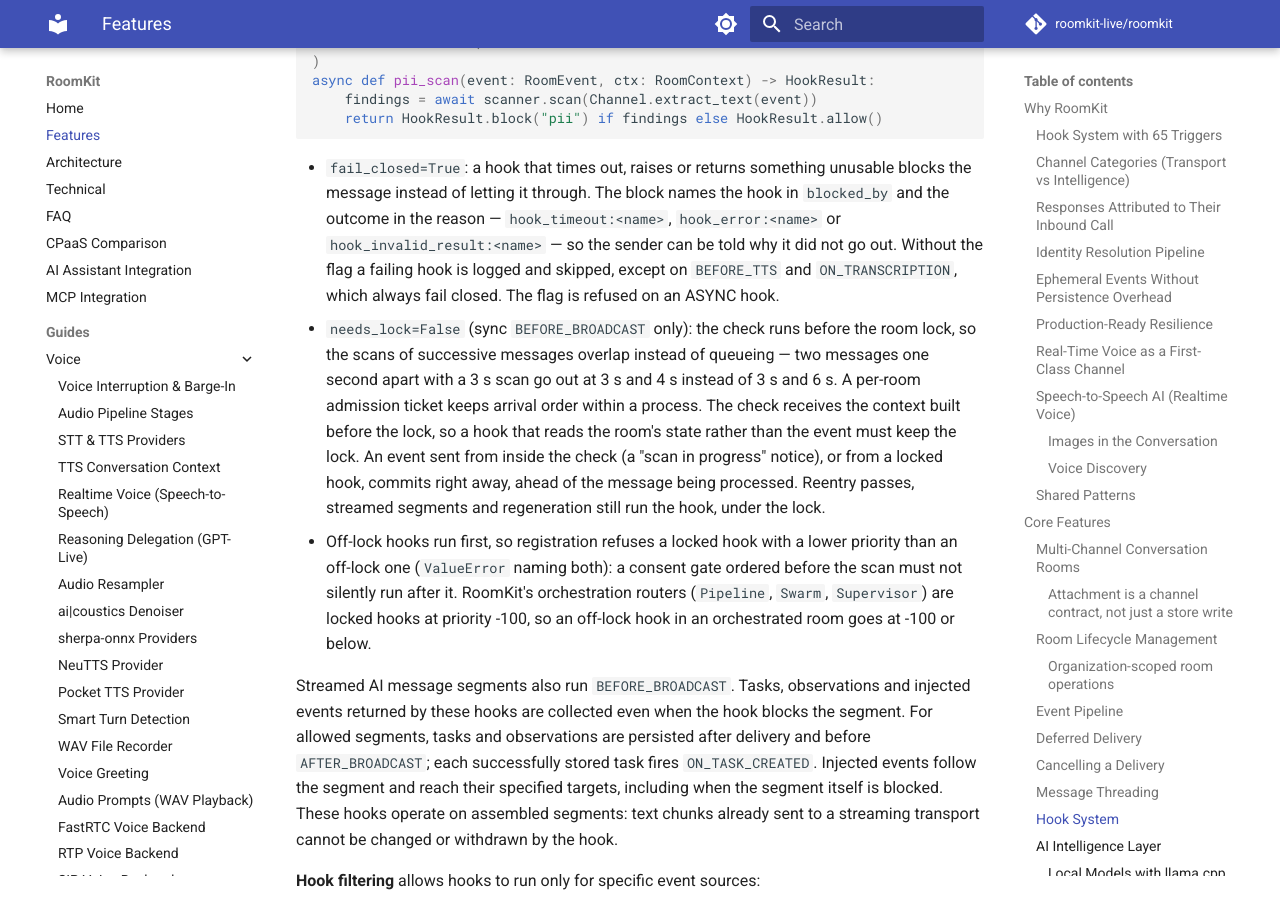
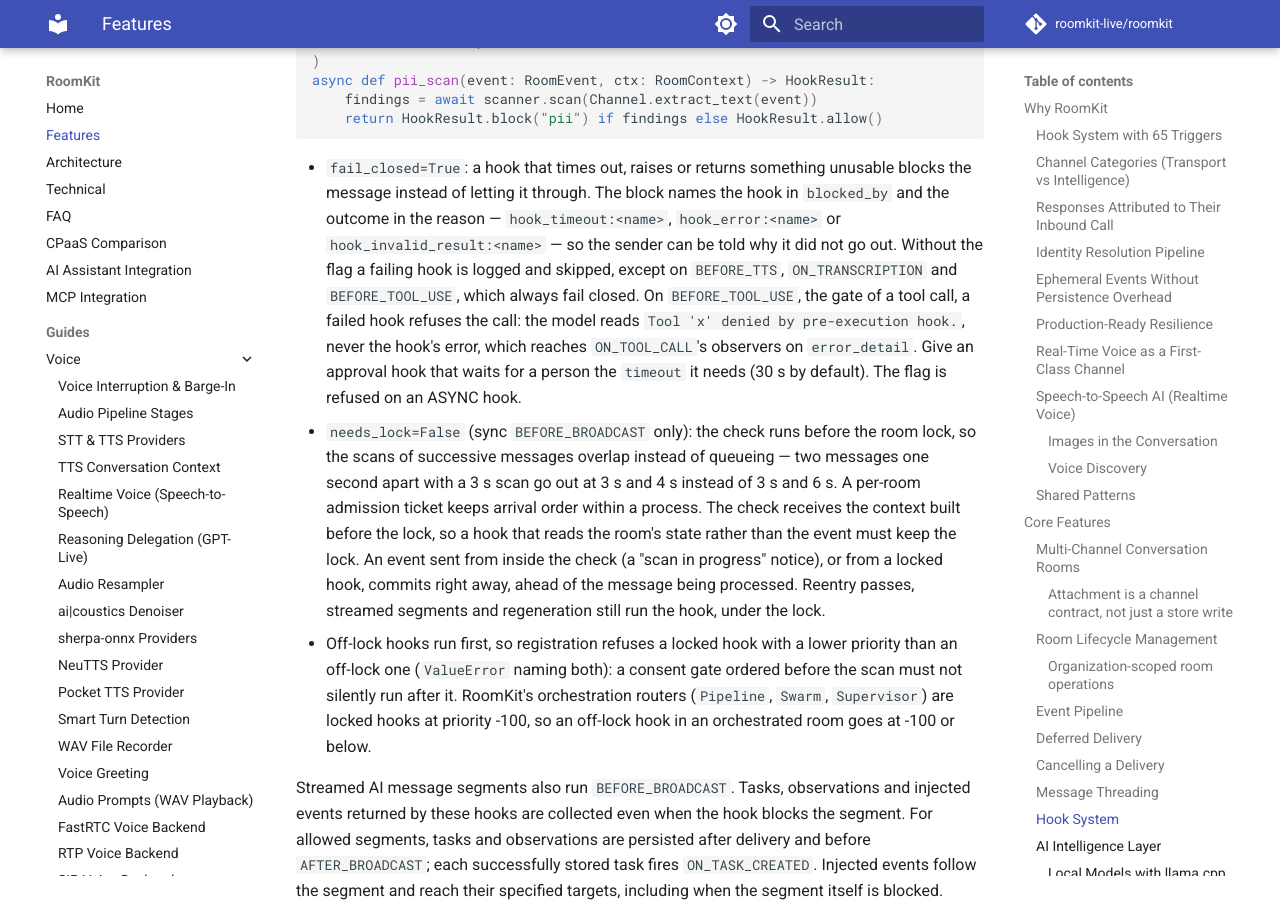
Before and after one commit to roomkit-live/roomkit-docs, an MkDocs documentation site: the page built from docs/features.md, in a window 1280 px wide and 900 px high, scrolled down 13495 px. Built offline with MkDocs 1.6.1 and Material for MkDocs 9.7.7, drawn with Linux system fonts in a browser that asks for light colours; comment, search, counter and statistics services are not loaded; some of the changed text lies outside the part shown.

Commit message:
docs(hooks): BEFORE_TOOL_USE fails closed (RMK-313)

```diff
--- a/docs/features.md
+++ b/docs/features.md
@@ -492,8 +492,13 @@ async def pii_scan(event: RoomEvent, ctx: RoomContext) -> HookResult:
   the hook in `blocked_by` and the outcome in the reason —
   `hook_timeout:<name>`, `hook_error:<name>` or `hook_invalid_result:<name>` —
   so the sender can be told why it did not go out. Without the flag a failing
-  hook is logged and skipped, except on `BEFORE_TTS` and `ON_TRANSCRIPTION`,
-  which always fail closed. The flag is refused on an ASYNC hook.
+  hook is logged and skipped, except on `BEFORE_TTS`, `ON_TRANSCRIPTION` and
+  `BEFORE_TOOL_USE`, which always fail closed. On `BEFORE_TOOL_USE`, the gate
+  of a tool call, a failed hook refuses the call: the model reads `Tool 'x'
+  denied by pre-execution hook.`, never the hook's error, which reaches
+  `ON_TOOL_CALL`'s observers on `error_detail`. Give an approval hook that
+  waits for a person the `timeout` it needs (30 s by default). The flag is
+  refused on an ASYNC hook.
 - `needs_lock=False` (sync `BEFORE_BROADCAST` only): the check runs before
   the room lock, so the scans of successive messages overlap instead of
   queueing — two messages one second apart with a 3 s scan go out at 3 s and
```
